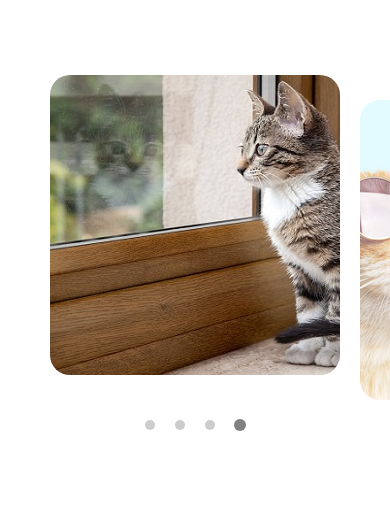
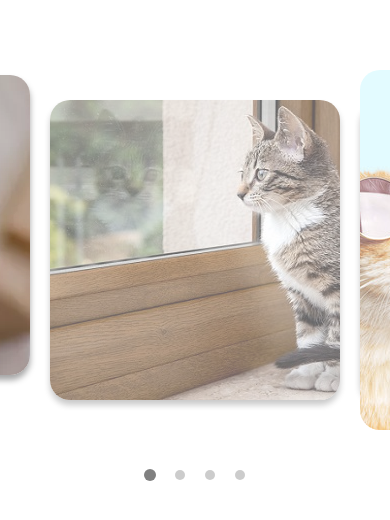
Before and after one commit to shortSparrow/infinityCarousel, a React Native app: screen / in a window 390 px wide. Shown: the top 520 px of the page. Built offline with nearby package versions, Linux system fonts and the light colour scheme.

Commit message:
improve interpolation & fix scroll to start

```diff
--- a/src/Carousel.tsx
+++ b/src/Carousel.tsx
@@ -9,7 +9,6 @@ import {
   StyleSheet,
   Platform,
   TouchableOpacity,
-  InteractionManager,
 } from 'react-native'
 import { debounce } from 'lodash'
 import { useScrollDotsInterpolatedStyles } from './useScrollDotsInterpolatedStyles'
@@ -19,16 +18,14 @@ const initialList = [
   { id: '1', image: require('./image/1.jpeg') },
   { id: '2', image: require('./image/2.webp') },
   { id: '3', image: require('./image/3.jpeg') },
-
   { id: '4', image: require('./image/4.jpeg') },
-  //   { id: '5', image: require('./image/2.webp') },
-  //   { id: '6', image: require('./image/3.jpeg') },
 ]
 
+const MAGIC_COEF = 0.1 // need for android. Try to fix
 const { width: SCREEN_WIDTH } = Dimensions.get('window')
 const ITEM_WIDTH = Math.round(SCREEN_WIDTH - 100)
 console.log('ITEM_WIDTH: ', ITEM_WIDTH)
-const FAKE_COUNT = 4
+const FAKE_COUNT = 6
 const SLIDE_INTERVAL = 2000
 const SLIDE_INTERACTION_DELAY = 4000
 export const FAKE_PER_SIDE = FAKE_COUNT / 2
@@ -85,12 +82,8 @@ export const Carousel = () => {
     if (index > initialList.length - 1) {
       isScrolling.current = true
       // FAKE_PER_SIDE - simple way
-      const toIndex = FAKE_PER_SIDE + initialList.length - index
-
+      const toIndex = FAKE_PER_SIDE + index - initialList.length
       setTranslate(toIndex)
-
-      console.log('To_start: ', toIndex)
-      console.log('index_start: ', index)
 
       ref.current?.scrollTo({
         x: ITEM_WIDTH * toIndex + toIndex * sumMarginHorizontal,
@@ -103,10 +96,7 @@ export const Carousel = () => {
     // scroll to end
     if (index <= -1) {
       isScrolling.current = true
-
       const toIndex = initialList.length + index + FAKE_PER_SIDE
-      console.log('To_end: ', toIndex)
-      console.log('index_end: ', index)
       setTranslate(toIndex)
 
       ref.current?.scrollTo({
@@ -139,19 +129,19 @@ export const Carousel = () => {
   }
 
   const startAutoPlay = (delay: number = 0) => {
-    // intervalDelayId.current = setTimeout(() => {
-    //   intervalId.current = setInterval(() => {
-    //     const x =
-    //       Number(scrolling.current._value) -
-    //       Number(Number(ITEM_WIDTH.toFixed(2)).toFixed(2)) * FAKE_PER_SIDE
-    //     const index = Math.round(x / ITEM_WIDTH) + 1
-    //     ref.current?.scrollTo({
-    //       x: ITEM_WIDTH * (index + FAKE_PER_SIDE) + (index + FAKE_PER_SIDE) * 20,
-    //       y: 0,
-    //       animated: true,
-    //     })
-    //   }, SLIDE_INTERVAL)
-    // }, delay)
+    intervalDelayId.current = setTimeout(() => {
+      intervalId.current = setInterval(() => {
+        const x =
+          Number(scrolling.current._value) -
+          Number(Number(ITEM_WIDTH.toFixed(2)).toFixed(2)) * FAKE_PER_SIDE
+        const index = Math.round(x / ITEM_WIDTH) + 1
+        ref.current?.scrollTo({
+          x: ITEM_WIDTH * (index + FAKE_PER_SIDE) + (index + FAKE_PER_SIDE) * 20,
+          y: 0,
+          animated: true,
+        })
+      }, SLIDE_INTERVAL)
+    }, delay)
   }
 
   const scrollToIndex = (toIndex: number) => () => {
@@ -178,7 +168,7 @@ export const Carousel = () => {
           disableIntervalMomentum
           scrollEventThrottle={16}
           disableScrollViewPanResponder
-          snapToInterval={ITEM_WIDTH + sumMarginHorizontal + 0.1}
+          snapToInterval={ITEM_WIDTH + sumMarginHorizontal + MAGIC_COEF}
           decelerationRate='fast'
           ref={ref}
           showsHorizontalScrollIndicator={false}
@@ -216,17 +206,17 @@ export const Carousel = () => {
             <Animated.View
               style={[
                 styles.sliderWrapper,
+                styles.shadow,
                 {
                   marginLeft: i === 0 ? 50 : marginHorizontal,
                   marginRight: i === list.length - 1 ? 50 : marginHorizontal,
                 },
                 style,
-                // translate && i === 2 && { opacity: 1, transform: [{ translateY: -25 }] },
               ]}
               key={image.id}
             >
               <View style={styles.slider}>
-                <Image source={image.image} style={{ width: ITEM_WIDTH }} />
+                <Image source={image.image} style={{ width: ITEM_WIDTH, borderRadius: 20 }} />
               </View>
             </Animated.View>
           ))}
@@ -250,6 +240,7 @@ const styles = StyleSheet.create({
   },
   scrollContainer: {
     paddingTop: 100,
+    paddingBottom: 50,
   },
   sliderWrapper: {
     alignItems: 'center',
@@ -257,11 +248,18 @@ const styles = StyleSheet.create({
     width: ITEM_WIDTH,
     height: 300,
     borderRadius: 20,
-    overflow: 'hidden',
   },
-  slider: {
-    // backgroundColor: 'red',
+  shadow: {
+    shadowColor: '#000',
+    shadowOffset: {
+      width: 0,
+      height: 5,
+    },
+    shadowOpacity: 0.36,
+    shadowRadius: 6.68,
+    elevation: 11,
   },
+  slider: {},
   dotsContainer: {
     flexDirection: 'row',
     justifyContent: 'center',
```
Also changed, not shown: src/useScrollImageInterpolatedStyles.tsx (+11 -4 lines).
